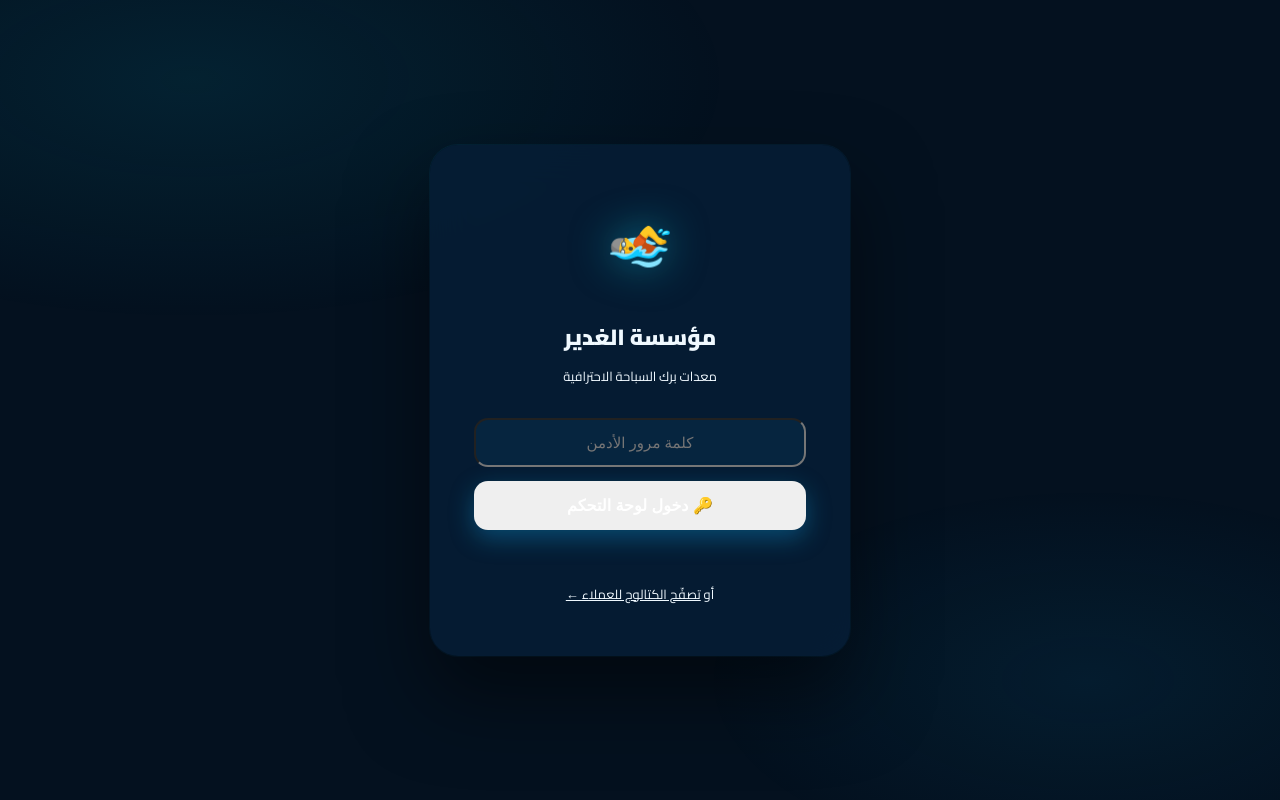
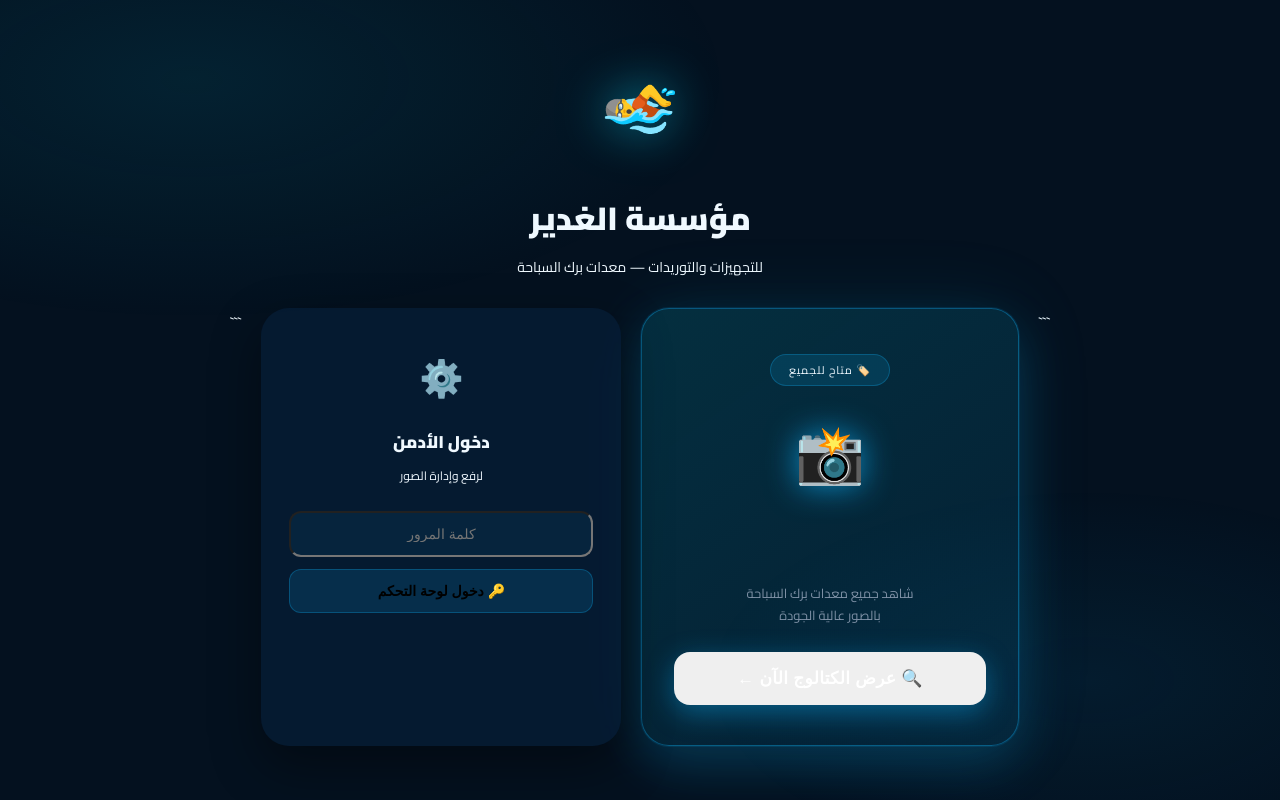
Before and after one commit to Products-JO/Temp, a plain HTML site: page index.html in a window 1280 px wide. Drawn offline with Linux system fonts and the light colour scheme.

Commit message:
Add files via upload

````diff
--- a/index.html
+++ b/index.html
@@ -32,39 +32,133 @@ body::before{content:'';position:fixed;inset:0;background:radial-gradient(ellips
 /* ══════════════════════
 LOGIN PAGE
 ══════════════════════ */
-#loginPage{display:flex;align-items:center;justify-content:center;min-height:100vh;padding:20px}
-.login-box{
-background:rgba(7,30,56,.8);
+/* ══════════════════════
+LANDING / LOGIN PAGE
+══════════════════════ */
+#loginPage{
+display:flex;align-items:center;justify-content:center;
+min-height:100vh;padding:24px;
+flex-direction:column;gap:28px;
+}
+
+/* big hero label */
+.landing-logo{
+text-align:center;animation:boxIn .5s cubic-bezier(.34,1.56,.64,1);
+}
+.landing-logo .land-icon{
+font-size:64px;
+filter:drop-shadow(0 0 24px rgba(6,182,212,.7));
+display:block;margin-bottom:14px;
+animation:float 3s ease-in-out infinite;
+}
+.landing-logo h1{font-size:clamp(22px,4vw,32px);font-weight:900;margin-bottom:6px}
+.landing-logo p{font-size:14px;color:var(–gray)}
+
+/* two cards side by side */
+.landing-cards{
+display:flex;gap:20px;flex-wrap:wrap;justify-content:center;
+animation:boxIn .55s .1s cubic-bezier(.34,1.56,.64,1) both;
+width:100%;max-width:820px;
+}
+
+/* ── CATALOG CARD (big glowing) ── */
+.catalog-card{
+flex:1;min-width:300px;max-width:420px;
+position:relative;overflow:hidden;
+background:linear-gradient(145deg,rgba(6,182,212,.18),rgba(14,165,233,.1));
+border:1.5px solid rgba(14,165,233,.4);
+border-radius:28px;
+padding:44px 32px 40px;
+text-align:center;cursor:pointer;
+transition:transform .3s cubic-bezier(.34,1.56,.64,1),box-shadow .3s;
+box-shadow:
+0 0 0 1px rgba(14,165,233,.12),
+0 20px 50px rgba(14,165,233,.2),
+0 0 80px rgba(6,182,212,.1);
+}
+/* animated outer glow ring */
+.catalog-card::before{
+content:’’;position:absolute;inset:-3px;border-radius:30px;
+background:linear-gradient(135deg,var(–cyan),var(–blue),var(–cyan));
+background-size:300% 300%;
+animation:gradShift 3s ease infinite;
+z-index:-1;filter:blur(10px);opacity:.6;
+}
+/* sweep shine */
+.catalog-card::after{
+content:’’;position:absolute;top:-50%;left:-70%;
+width:50%;height:200%;
+background:linear-gradient(90deg,transparent,rgba(255,255,255,.14),transparent);
+transform:skewX(-18deg);
+animation:shine 3.5s ease-in-out infinite;
+}
+@keyframes gradShift{0%{background-position:0% 50%}50%{background-position:100% 50%}100%{background-position:0% 50%}}
+@keyframes shine{0%,100%{left:-70%}55%{left:130%}}
+.catalog-card:hover{
+transform:translateY(-8px) scale(1.02);
+box-shadow:
+0 0 0 1px rgba(14,165,233,.3),
+0 30px 70px rgba(14,165,233,.35),
+0 0 120px rgba(6,182,212,.2);
+}
+.cc-icon{font-size:56px;display:block;margin-bottom:18px;
+filter:drop-shadow(0 0 16px rgba(14,165,233,.8));
+animation:float 2.8s ease-in-out infinite;}
+.cc-title{font-size:24px;font-weight:900;margin-bottom:10px;
+background:linear-gradient(135deg,#fff 40%,var(–glow));
+-webkit-background-clip:text;-webkit-text-fill-color:transparent;background-clip:text;}
+.cc-sub{font-size:13px;color:rgba(148,163,184,.85);line-height:1.7;margin-bottom:26px}
+.cc-btn{
+display:inline-flex;align-items:center;gap:10px;
+background:linear-gradient(135deg,var(–blue),var(–cyan));
+background-size:200% 200%;animation:gradShift 3s ease infinite;
+border:none;border-radius:16px;padding:16px 36px;
+color:#fff;font-size:17px;font-family:‘Cairo’,sans-serif;font-weight:900;
+cursor:pointer;width:100%;justify-content:center;
+box-shadow:0 8px 28px rgba(14,165,233,.45);
+transition:transform .2s,box-shadow .2s;letter-spacing:.3px;
+}
+.cc-btn:hover{transform:scale(1.03);box-shadow:0 12px 38px rgba(14,165,233,.65)}
+.cc-badge{
+display:inline-block;margin-bottom:18px;
+background:rgba(14,165,233,.15);border:1px solid rgba(14,165,233,.3);
+border-radius:30px;padding:5px 18px;font-size:11px;color:var(–glow);letter-spacing:1px;
+}
+
+/* ── ADMIN CARD (smaller, subtle) ── */
+.admin-card{
+flex:1;min-width:280px;max-width:360px;
+background:rgba(7,30,56,.7);
 border:1px solid var(–border);
 border-radius:28px;
-padding:50px 44px;
-width:100%;max-width:420px;
+padding:36px 28px 32px;
 text-align:center;
 backdrop-filter:blur(20px);
-box-shadow:0 40px 80px rgba(0,0,0,.5),0 0 0 1px rgba(14,165,233,.08);
-animation:boxIn .5s cubic-bezier(.34,1.56,.64,1);
+box-shadow:0 20px 50px rgba(0,0,0,.4);
+animation:boxIn .6s .15s cubic-bezier(.34,1.56,.64,1) both;
 }
-@keyframes boxIn{from{transform:translateY(30px);opacity:0}to{transform:translateY(0);opacity:1}}
-.login-icon{font-size:54px;margin-bottom:20px;filter:drop-shadow(0 0 20px rgba(6,182,212,.6))}
-.login-box h2{font-size:22px;font-weight:900;margin-bottom:6px}
-.login-box p{font-size:13px;color:var(–gray);margin-bottom:30px}
+.admin-card h3{font-size:17px;font-weight:800;margin-bottom:6px}
+.admin-card p{font-size:12px;color:var(–gray);margin-bottom:24px}
+.admin-icon{font-size:36px;margin-bottom:14px;display:block}
+@keyframes boxIn{from{transform:translateY(28px);opacity:0}to{transform:translateY(0);opacity:1}}
+
 .login-input{
 width:100%;background:rgba(14,165,233,.07);border:1px solid var(–border);
-border-radius:14px;padding:14px 18px;color:var(–white);font-size:15px;
+border-radius:12px;padding:13px 16px;color:var(–white);font-size:14px;
 font-family:‘Cairo’,sans-serif;outline:none;text-align:center;
-margin-bottom:14px;transition:all .3s;
+margin-bottom:12px;transition:all .3s;
 }
 .login-input:focus{border-color:var(–blue);box-shadow:0 0 0 3px rgba(14,165,233,.15)}
 .login-btn{
-width:100%;background:linear-gradient(135deg,var(–blue),var(–cyan));
-border:none;border-radius:14px;padding:15px;color:#fff;
-font-size:16px;font-family:‘Cairo’,sans-serif;font-weight:700;
-cursor:pointer;transition:all .3s;box-shadow:0 8px 25px rgba(14,165,233,.35);
+width:100%;background:rgba(14,165,233,.15);
+border:1px solid rgba(14,165,233,.3);
+border-radius:12px;padding:13px;color:var(–glow);
+font-size:14px;font-family:‘Cairo’,sans-serif;font-weight:700;
+cursor:pointer;transition:all .3s;
 }
-.login-btn:hover{transform:translateY(-2px);box-shadow:0 12px 35px rgba(14,165,233,.5)}
-.login-err{color:#f87171;font-size:13px;margin-top:10px;min-height:18px}
-.client-link{margin-top:24px;font-size:13px;color:var(–gray)}
-.client-link a{color:var(–glow);cursor:pointer;text-decoration:underline}
+.login-btn:hover{background:rgba(14,165,233,.25);transform:translateY(-1px)}
+.login-err{color:#f87171;font-size:12px;margin-top:8px;min-height:16px}
+.client-link{display:none}
 
 /* ══════════════════════
 SHARED HEADER
@@ -276,6 +370,43 @@ color:var(–gray);cursor:pointer;transition:all .2s;font-family:‘Cairo’,san
 .cat-pill.active,.cat-pill:hover{
 background:rgba(14,165,233,.18);border-color:var(–blue);color:var(–glow);
 }
+
+/* ── GLOWING CATALOG BUTTON ── */
+.view-catalog-btn{
+position:relative;overflow:hidden;
+display:inline-flex;align-items:center;gap:9px;
+background:linear-gradient(135deg,#0ea5e9,#06b6d4,#0ea5e9);
+background-size:200% 200%;
+animation:gradShift 3s ease infinite;
+border:none;border-radius:14px;
+padding:11px 24px;
+color:#fff;font-size:14px;font-family:‘Cairo’,sans-serif;font-weight:800;
+cursor:pointer;
+box-shadow:0 0 22px rgba(14,165,233,.55),0 0 50px rgba(6,182,212,.25),inset 0 1px 0 rgba(255,255,255,.2);
+transition:transform .25s,box-shadow .25s;
+letter-spacing:.3px;
+}
+.view-catalog-btn::before{
+content:’’;position:absolute;inset:-2px;
+background:linear-gradient(135deg,#38bdf8,#0ea5e9,#06b6d4,#38bdf8);
+background-size:300% 300%;
+animation:gradShift 2.5s ease infinite;
+border-radius:16px;z-index:-1;filter:blur(8px);opacity:.7;
+}
+.view-catalog-btn::after{
+content:’’;
+position:absolute;top:-50%;left:-60%;width:40%;height:200%;
+background:linear-gradient(90deg,transparent,rgba(255,255,255,.22),transparent);
+transform:skewX(-20deg);
+animation:shine 3s ease-in-out infinite;
+}
+@keyframes gradShift{0%{background-position:0% 50%}50%{background-position:100% 50%}100%{background-position:0% 50%}}
+@keyframes shine{0%,100%{left:-60%}50%{left:120%}}
+.view-catalog-btn:hover{
+transform:translateY(-2px) scale(1.04);
+box-shadow:0 0 32px rgba(14,165,233,.8),0 0 70px rgba(6,182,212,.4),inset 0 1px 0 rgba(255,255,255,.2);
+}
+.view-catalog-btn:active{transform:scale(.97)}
 
 /* ══════════════════════
 CLIENT PAGE
@@ -494,16 +625,38 @@ backdrop-filter:blur(14px);display:flex;align-items:center;gap:9px;
 ══════════════════════════════════ -->
 
 <div id="loginPage" class="page active">
-  <div class="login-box">
-    <div class="login-icon">🏊</div>
-    <h2>مؤسسة الغدير</h2>
-    <p>معدات برك السباحة الاحترافية</p>
-    <input class="login-input" id="loginPass" type="password" placeholder="كلمة مرور الأدمن" onkeydown="if(event.key==='Enter')doLogin()">
-    <button class="login-btn" onclick="doLogin()">🔑 دخول لوحة التحكم</button>
-    <div class="login-err" id="loginErr"></div>
-    <div class="client-link">
-      أو <a onclick="showPage('clientPage')">تصفّح الكتالوج للعملاء ←</a>
-    </div>
+
+  <div class="landing-logo">
+    <span class="land-icon">🏊</span>
+    <h1>مؤسسة الغدير</h1>
+    <p>للتجهيزات والتوريدات — معدات برك السباحة</p>
+  </div>
+
+  <div class="landing-cards">
+
+```
+<!-- BIG GLOWING CATALOG BUTTON -->
+<div class="catalog-card" onclick="goToClientCatalog()">
+  <span class="cc-badge">🏷️ متاح للجميع</span>
+  <span class="cc-icon">📸</span>
+  <div class="cc-title">تصفّح الكتالوج</div>
+  <div class="cc-sub">شاهد جميع معدات برك السباحة<br>بالصور عالية الجودة</div>
+  <button class="cc-btn">🔍 عرض الكتالوج الآن ←</button>
+</div>
+
+<!-- ADMIN LOGIN -->
+<div class="admin-card">
+  <span class="admin-icon">⚙️</span>
+  <h3>دخول الأدمن</h3>
+  <p>لرفع وإدارة الصور</p>
+  <input class="login-input" id="loginPass" type="password"
+    placeholder="كلمة المرور"
+    onkeydown="if(event.key==='Enter')doLogin()">
+  <button class="login-btn" onclick="doLogin()">🔑 دخول لوحة التحكم</button>
+  <div class="login-err" id="loginErr"></div>
+</div>
+```
+
   </div>
 </div>
 
@@ -522,7 +675,7 @@ backdrop-filter:blur(14px);display:flex;align-items:center;gap:9px;
     </div>
     <div class="header-actions">
       <div class="hdr-badge"><span class="pulse"></span><span id="adminImgCount">0 صورة</span></div>
-      <button class="icon-btn" onclick="showPage('clientPage')">👁 عرض الكتالوج</button>
+      <button class="view-catalog-btn" id="vcBtn" onclick="goToClientCatalog()">👁‍🗨 تصفّح الكتالوج</button>
       <button class="logout-btn" onclick="logout()">خروج ↩</button>
     </div>
   </header>
@@ -719,6 +872,15 @@ function doLogin() {
 function logout() {
   document.getElementById('loginPass').value = '';
   showPage('loginPage');
+}
+
+function goToClientCatalog() {
+  showPage('clientPage');
+  // Small delay so the page renders before scrolling
+  setTimeout(() => {
+    const anchor = document.getElementById('catalogAnchor');
+    if (anchor) anchor.scrollIntoView({ behavior: 'smooth' });
+  }, 80);
 }
 
 function showPage(id) {
````
